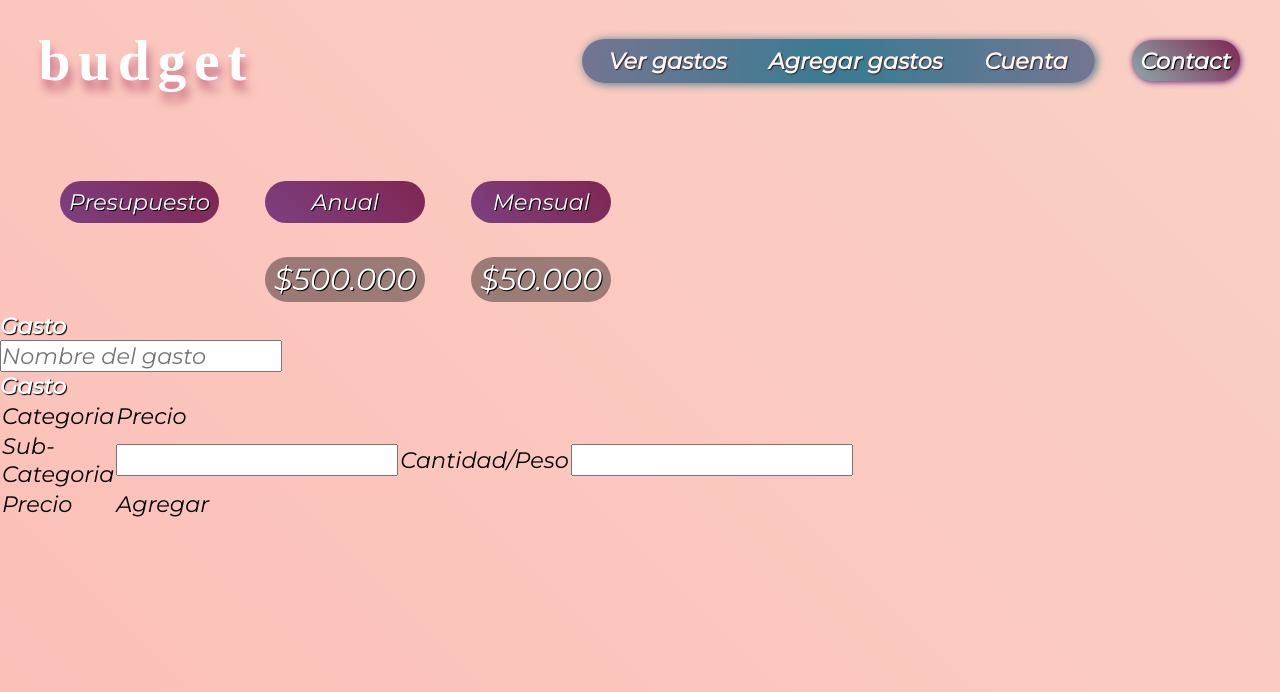
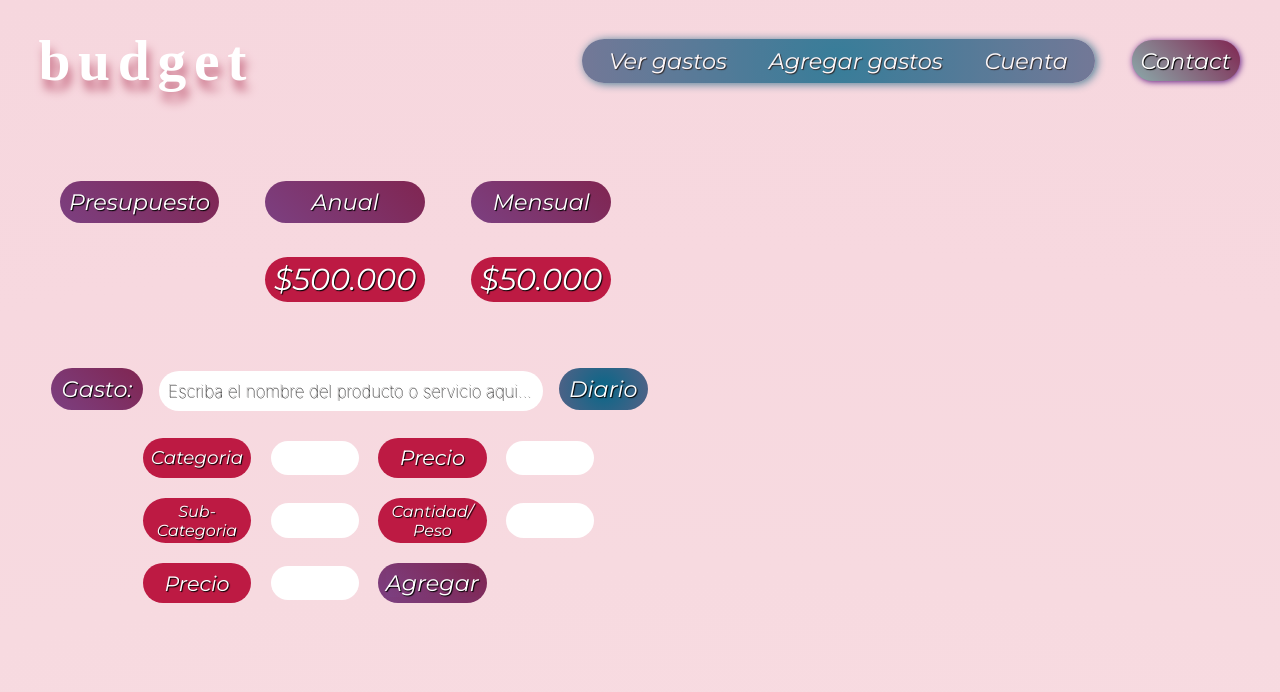
Before and after one commit to julianlastuvka/Budget, a Flask app: page /agregar in a window 1280 px wide. Shown: the top 692 px of the page. Run offline with Flask 2, Linux system fonts and the light colour scheme.

Commit message:
added styling to table gastos

```diff
--- a/static/styles.css
+++ b/static/styles.css
@@ -6,18 +6,13 @@
     padding: 0;
     font-size: 2.8vh;
     font-family: "Aharoni", "Montserrat";
+    text-decoration: none;
+    color: rgb(255, 255, 255);
+    text-shadow: 1px 1px 1px #000000;
 }
 
 body{
-    background: linear-gradient(45deg, #ff9a9e 0%, #fad0c4 99%, #fad0c4 100%);
-    background-size: 100% 1000%;
-}
-
-li, a, button {
-    font-weight: bold;
-    color: rgb(255, 255, 255);
-    text-decoration: none;
-    text-shadow: 1px 1px 1px #000000;
+    background-image: radial-gradient(circle, #f4bdcb, #f5c3cf, #f6c9d4, #f6cfd8, #f7d5dd, #f7d7df, #f8dae0, #f8dce2, #f8dbe1, #f7dae0, #f7d8df, #f6d7de);   background-size: 100% 1000%;
 }
 
 header{
@@ -79,7 +74,9 @@ nav{
 }
 
 
-button {
+/**** CONTACT BUTTON ***/
+
+.contact {
     margin-left: 25%;
     margin-right: 3vw;
     padding: 0.84vh 0.7vw;
@@ -91,11 +88,14 @@ button {
     transition: all 0.5s ease 0s;
 }
 
-button:hover{
+.contact:hover{
     text-shadow: 3px 3px #dd9bad;
     font-size: 2.85vh;
 }
 
+/* ------------------------------ END NAV -------------------------------*/
+
+/* ------------------------- Tabla presupuesto  -------------------------*/
 
 .presupuesto{
 
@@ -107,6 +107,7 @@ button:hover{
     margin-left: 14px;
 
 }
+
 .presupuesto td{
     padding: 0.88vh 0.7vw;
     border-radius: 50px;
@@ -119,10 +120,111 @@ button:hover{
 .presupuesto__body td{
     font-size: 3.8vh;
     padding: 0.5vh 0.7vw;
-    background-color: rgba(0, 0, 0, 0.384);
+    background-color: #bd1a43;
     margin: 10px;
 }
 
 #empty{
     background-color: inherit;
 }
+
+/* ---------------------------- INPUT GASTOS --------------------------------*/
+
+.input-gasto{
+    margin:4vw; ;
+}
+
+.form-control {
+    width: 11vh;
+    height: 4.3vh;
+    border-radius: 50px;
+    padding: 0.5vh 0.7vw;
+    font-size: 2.1vh;
+    overflow: visible;
+    color: rgb(228, 120, 120);
+    text-shadow: 1px 1px #000000;
+    font-weight: 100;
+    border: none;
+}
+
+::placeholder {
+
+    color: rgba(37, 34, 34, 0.425);
+    font-family: -apple-system, BlinkMacSystemFont, 'Segoe UI', Roboto, Oxygen, Ubuntu, Cantarell, 'Open Sans', 'Helvetica Neue', sans-serif;
+}
+
+/***** LISTA *****/
+
+.nombre-gasto li{
+    display: inline-block;
+    padding: 0.88vh 0.8vw;
+    text-align: right;
+    background-image: linear-gradient(45deg, #7c4081 0%, #802551 100%);
+    border-radius: 50px;
+}
+
+.nombre-gasto > li:nth-child(3){
+    background: radial-gradient(circle, #086788 0%, rgb(83, 97, 134) 100%);
+}
+
+#nombre_gasto{
+    width: 30vw;
+    height: 5vh;
+}
+
+/************************* TABLE *****************************/
+
+
+/****** BUTTON ******/
+.btn-agregar{
+    background-color: inherit;
+    background-image: inherit;
+    border: none;
+    transition: ease-out 0.3s;
+}
+.btn-agregar:hover{
+    text-shadow: 3px 2px #ce7f7f;
+}
+
+.table-cell-btn-agregar{
+    background-image: linear-gradient(45deg, #7c4081 0%, #802551 100%);
+}
+
+/* TABLE */
+
+.input-gasto__table{
+    margin-left: 6.25vw;
+    border-spacing: 1vw 20px;
+}
+
+/*   TABLE DATA  */
+.input-gasto__table td{
+    font-size: 2.6vh;
+    padding: 0.4vh 0.6vw;
+    text-align: center;
+    border: 1px;
+    color: white;
+    background-color :#BD1A43;
+    border-radius: 25px;
+}
+
+.input-gasto__table > tbody:nth-child(1) > tr:nth-child(1) > td:nth-child(1){
+    font-size: 2.3vh;
+}
+
+.input-gasto__table > tbody:nth-child(1) > tr:nth-child(2) > td:nth-child(1),
+.input-gasto__table > tbody:nth-child(1) > tr:nth-child(2) > td:nth-child(3){
+    font-size: 2vh;
+}
+
+.nombre-gasto > li:nth-child(2),
+.input-gasto__table > tbody:nth-child(1) > tr:nth-child(1) > td:nth-child(2),
+.input-gasto__table > tbody:nth-child(1) > tr:nth-child(1) > td:nth-child(4),
+.input-gasto__table > tbody:nth-child(1) > tr:nth-child(2) > td:nth-child(2),
+.input-gasto__table > tbody:nth-child(1) > tr:nth-child(2) > td:nth-child(4),
+.input-gasto__table > tbody:nth-child(1) > tr:nth-child(3) > td:nth-child(2),
+.input-gasto__table > tbody:nth-child(1) > tr:nth-child(3) > td:nth-child(4){
+
+    background-color: inherit;
+    background-image: inherit;
+}
--- a/templates/agregar.html
+++ b/templates/agregar.html
@@ -22,29 +22,34 @@ block body %}
     </tbody>
 </table>
 
+
+
 <div class="input-gasto">
     <form>
         <ul class="nombre-gasto">
-            <li>Gasto</li>
-            <li><input type="text" class="form-control" id="nombre_gasto" name="nombre_gasto" placeholder="Nombre del gasto"></li>
-            <li>Gasto</li>
+            <li>Gasto:</li>
+            <li><input type="text" class="form-control" id="nombre_gasto" name="nombre_gasto" placeholder="Escriba el nombre del producto o servicio aqui..."></li>
+            <li>Diario</li>
         </ul>
 
         <table class="input-gasto__table">
             <tbody>
                 <tr>
                     <td>Categoria</td>
+                    <td><input type="text" class="form-control" id="cat" name="cat"></td>
                     <td>Precio</td>
+                    <td><input type="text" class="form-control" id="precio" name="precio"></td>
                 </tr>
                 <tr>
                     <td>Sub-<br>Categoria</td>
                     <td><input type="text" class="form-control" id="sub_cat" name="sub_cat"></td>
-                    <td>Cantidad/Peso</td>
-                    <td><input type="text" class="form-control" id="nombre_gasto" name="username"></td>
+                    <td>Cantidad/<br>Peso</td>
+                    <td><input type="text" class="form-control" id="cant" name="cant"></td>
                 </tr>
                 <tr>
                     <td>Precio</td>
-                    <td>Agregar</td>
+                    <td><input type="text" class="form-control" id="precio" name="precio"></td>
+                    <td class="table-cell-btn-agregar" ><button class="btn-agregar" type="submit">Agregar</button></td>
                 </tr>
             </tbody>
         </table>
@@ -53,5 +58,4 @@ block body %}
 
 </div>
 
-
 {% endblock %}
--- a/templates/layout.html
+++ b/templates/layout.html
@@ -24,7 +24,7 @@
                 <li> <a href="#">Cuenta</a></li>
 
             </ul>
-            <a href="#"><button>Contact</button></a>
+            <a href="#"><button class="contact"">Contact</button></a>
         </nav>
 
     </header>
```
